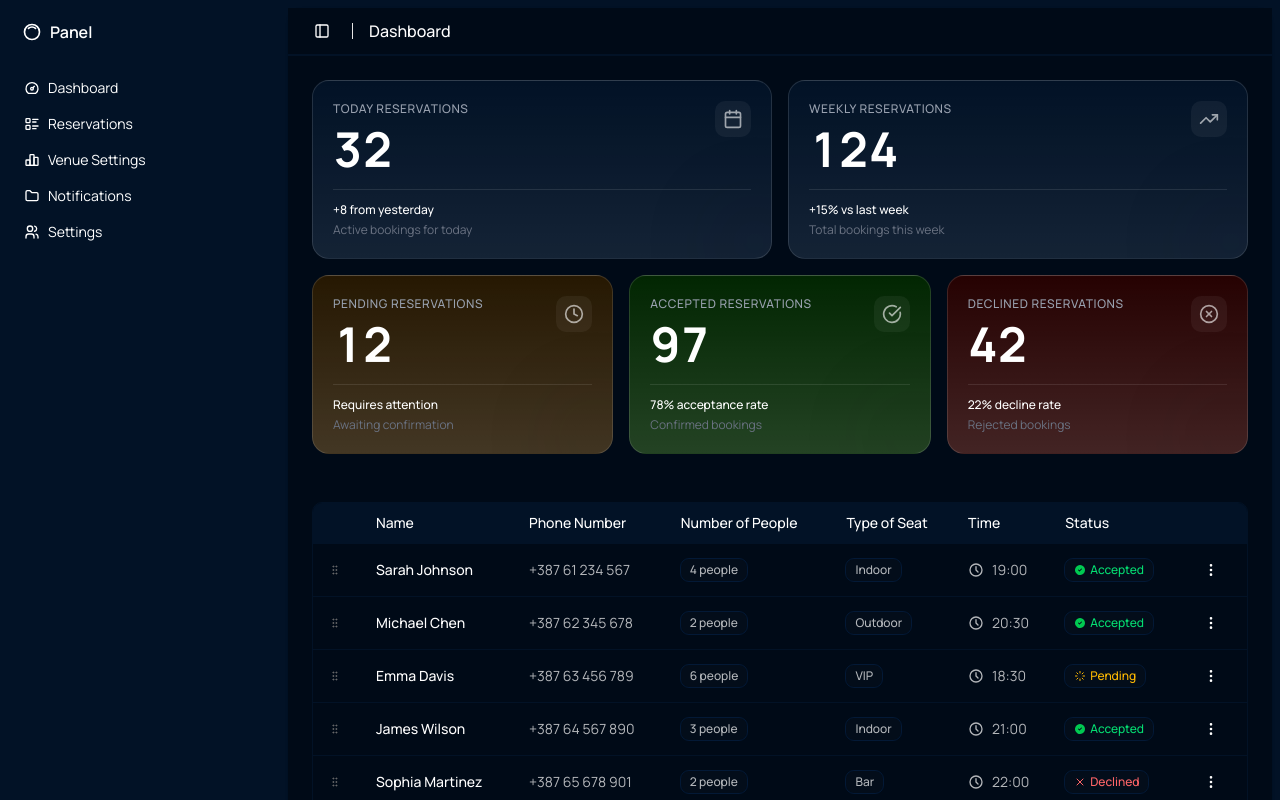
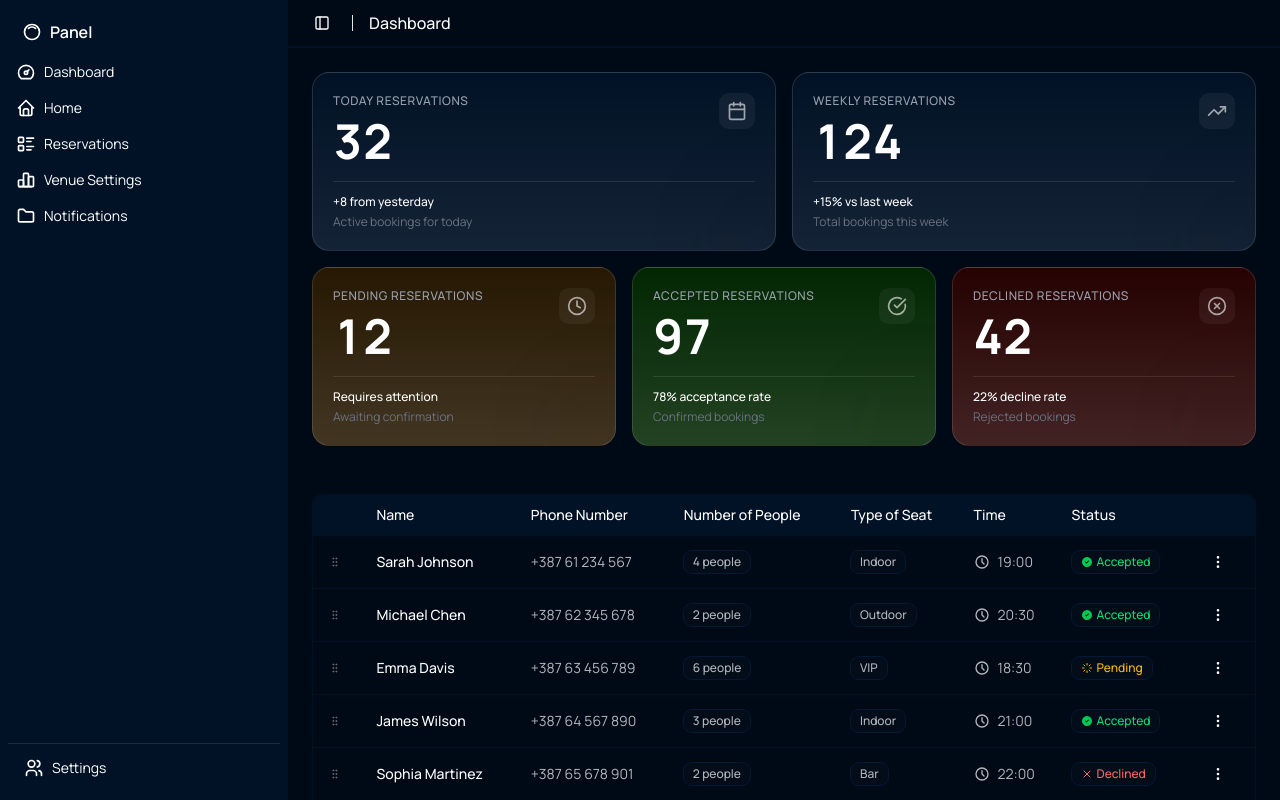
Before and after one commit to jasonkaiser/gdje-izlazimo, a Next.js app in the folder frontend/: page /dashboard/venue in a window 1280 px wide. Shown: the top 800 px of the page. Built offline with nearby package versions, Linux system fonts and the light colour scheme.

Commit message:
venue panel

```diff
--- a/frontend/app/dashboard/venue/page.jsx
+++ b/frontend/app/dashboard/venue/page.jsx
@@ -1,3 +1,6 @@
+"use client"
+
+import { motion } from "framer-motion"
 import { AppSidebar } from "@/components/app-sidebar"
 import { DataTable } from "@/components/data-table"
 import { SectionCards } from "@/components/section-cards"
@@ -7,33 +10,47 @@ import {
   SidebarProvider,
 } from "@/components/ui/sidebar"
 
-import data from "./data.json"
+import data from "./data.json" assert { type: "json" }
 
 export default function Page() {
   return (
     <SidebarProvider
       className="!bg-[#021226]"
-      style={
-        {
-          "--sidebar-width": "calc(var(--spacing) * 72)",
-          "--header-height": "calc(var(--spacing) * 12)"
-        }
-      }>
-      <AppSidebar variant="inset" />
+      style={{
+        "--sidebar-width": "calc(var(--spacing) * 72)",
+        "--header-height": "calc(var(--spacing) * 12)"
+      }}
+    >
+      {/* Sidebar animation */}
+      <motion.div
+        initial={{ x: -40, opacity: 0 }}
+        animate={{ x: 0, opacity: 1 }}
+        transition={{ duration: 0.6, ease: "easeOut" }}
+      >
+        <AppSidebar variant="inset" />
+      </motion.div>
+
       <SidebarInset>
         <SiteHeader />
         <div className="flex flex-1 flex-col bg-[#000A17]">
           <div className="@container/main flex flex-1 flex-col gap-2">
             <div className="flex flex-col gap-4 py-4 md:gap-6 md:py-6">
               <SectionCards />
-              <div className="px-4 lg:px-6">
 
-              </div>
-              <DataTable data={data} />
+              <div className="px-4 lg:px-6"></div>
+
+              {/* DataTable animation */}
+              <motion.div
+                initial={{ y: 30, opacity: 0 }}
+                animate={{ y: 0, opacity: 1 }}
+                transition={{ duration: 0.7, ease: "easeOut", delay: 0.2 }}
+              >
+                <DataTable data={data} />
+              </motion.div>
             </div>
           </div>
         </div>
       </SidebarInset>
     </SidebarProvider>
-  );
+  )
 }
--- a/frontend/components/Navbar.jsx
+++ b/frontend/components/Navbar.jsx
@@ -9,6 +9,7 @@ const Navbar = () => {
   const [hover, setHover] = useState(false);
 
   const navigationItems = [
+    { label: 'Panel', href: '/dashboard/venue' },
     { label: 'Kategorije', href: '#kategorije' },
     { label: 'Najpopularnije', href: '#najpopularnije' },
     { label: 'Top Dogadjaji', href: '#topdogadjaji' },
@@ -29,7 +30,6 @@ const Navbar = () => {
           </span>
         </div>
 
-
         <div className="relative h-10 w-13 bg-black/5 border border-gray-700/60 rounded-4xl">
           <Image
             src="/images/logo3.png"
@@ -44,11 +44,11 @@ const Navbar = () => {
       <div
         className="flex flex-col gap-2 mt-2 transition-all duration-300 overflow-hidden"
         style={{
-          maxHeight: hover ? '200px' : '0px',
+          maxHeight: hover ? '220px' : '0px',
         }}
       >
         {navigationItems.map((item, index) => (
-          <a
+          <Link
             key={item.label}
             href={item.href}
             className={`text-left font-normal text-[14px] hover:rounded-2xl px-3 py-1 transition-all cursor-pointer text-[#161616] hover:bg-gray-100 ${
@@ -56,7 +56,7 @@ const Navbar = () => {
             }`}
           >
             {item.label}
-          </a>
+          </Link>
         ))}
       </div>
     </div>
--- a/frontend/components/VenueModal.jsx
+++ b/frontend/components/VenueModal.jsx
@@ -70,7 +70,30 @@ export default function VenueModal({ isVisible, onClose }) {
 
               {/* Phone Input */}
               <div className="bg-[#0A1929] border border-white/10 rounded-2xl px-5 py-4 flex items-center gap-3 text-white/50">
-                <svg
+              <svg
+                xmlns="http://www.w3.org/2000/svg"
+                className="w-5 h-5"
+                fill="none"
+                stroke="currentColor"
+                viewBox="0 0 24 24"
+              >
+                <path
+                  strokeLinecap="round"
+                  strokeLinejoin="round"
+                  strokeWidth={2}
+                  d="M4 4h6v6H4V4zm10 0h6v6h-6V4zM4 14h6v6H4v-6zm10 0h6v6h-6v-6z"
+                />
+              </svg>
+
+                <input
+                  type="tel"
+                  placeholder="Tip Stola"
+                  className="bg-transparent outline-none flex-1 text-white placeholder:text-white/50"
+                />
+              </div>
+              {/* Phone Input */}
+              <div className="bg-[#0A1929] border border-white/10 rounded-2xl px-5 py-4 flex items-center gap-3 text-white/50">
+               <svg
                   className="w-5 h-5"
                   fill="none"
                   stroke="currentColor"
@@ -80,7 +103,7 @@ export default function VenueModal({ isVisible, onClose }) {
                     strokeLinecap="round"
                     strokeLinejoin="round"
                     strokeWidth={2}
-                    d="M17 20h5v-2a3 3 0 00-5.356-1.857M17 20H7m10 0v-2c0-.656-.126-1.283-.356-1.857M7 20H2v-2a3 3 0 015.356-1.857M7 20v-2c0-.656.126-1.283.356-1.857m0 0a5.002 5.002 0 019.288 0M15 7a3 3 0 11-6 0 3 3 0 016 0zm6 3a2 2 0 11-4 0 2 2 0 014 0zM7 10a2 2 0 11-4 0 2 2 0 014 0z"
+                    d="M3 5a2 2 0 012-2h3.28a1 1 0 01.948.684l1.498 4.493a1 1 0 01-.502 1.21l-2.257 1.13a11.042 11.042 0 005.516 5.516l1.13-2.257a1 1 0 011.21-.502l4.493 1.498a1 1 0 01.684.949V19a2 2 0 01-2 2h-1C9.716 21 3 14.284 3 6V5z"
                   />
                 </svg>
                 <input
@@ -89,7 +112,6 @@ export default function VenueModal({ isVisible, onClose }) {
                   className="bg-transparent outline-none flex-1 text-white placeholder:text-white/50"
                 />
               </div>
-
               {/* Number of People */}
               <div className="bg-[#0A1929] border border-white/10 rounded-2xl px-5 py-4 flex items-center gap-3 text-white/50">
                 <svg
@@ -102,7 +124,7 @@ export default function VenueModal({ isVisible, onClose }) {
                     strokeLinecap="round"
                     strokeLinejoin="round"
                     strokeWidth={2}
-                    d="M3 5a2 2 0 012-2h3.28a1 1 0 01.948.684l1.498 4.493a1 1 0 01-.502 1.21l-2.257 1.13a11.042 11.042 0 005.516 5.516l1.13-2.257a1 1 0 011.21-.502l4.493 1.498a1 1 0 01.684.949V19a2 2 0 01-2 2h-1C9.716 21 3 14.284 3 6V5z"
+                    d="M17 20h5v-2a3 3 0 00-5.356-1.857M17 20H7m10 0v-2c0-.656-.126-1.283-.356-1.857M7 20H2v-2a3 3 0 015.356-1.857M7 20v-2c0-.656.126-1.283.356-1.857m0 0a5.002 5.002 0 019.288 0M15 7a3 3 0 11-6 0 3 3 0 016 0zm6 3a2 2 0 11-4 0 2 2 0 014 0zM7 10a2 2 0 11-4 0 2 2 0 014 0z"
                   />
                 </svg>
                 <input
--- a/frontend/components/app-sidebar.jsx
+++ b/frontend/components/app-sidebar.jsx
@@ -1,28 +1,17 @@
 "use client"
 
 import * as React from "react"
+import Link from "next/link"
 import {
-  IconCamera,
   IconChartBar,
   IconDashboard,
-  IconDatabase,
-  IconFileAi,
-  IconFileDescription,
-  IconFileWord,
   IconFolder,
-  IconHelp,
+  IconListDetails,
+  IconUsers,
+  IconHome,
   IconInnerShadowTop,
-  IconListDetails,
-  IconReport,
-  IconSearch,
-  IconSettings,
-  IconUsers,
 } from "@tabler/icons-react"
 
-import { NavDocuments } from "@/components/nav-documents"
-import { NavMain } from "@/components/nav-main"
-import { NavSecondary } from "@/components/nav-secondary"
-import { NavUser } from "@/components/nav-user"
 import {
   Sidebar,
   SidebarContent,
@@ -33,63 +22,71 @@ import {
   SidebarMenuItem,
 } from "@/components/ui/sidebar"
 
-const data = {
-  user: {
-    name: "shadcn",
-    email: "m@example.com",
-    avatar: "/avatars/shadcn.jpg",
-  },
-  navMain: [
-    {
-      title: "Dashboard",
-      url: "#",
-      icon: IconDashboard,
-    },
-    {
-      title: "Reservations",
-      url: "#",
-      icon: IconListDetails,
-    },
-    {
-      title: "Venue Settings",
-      url: "#",
-      icon: IconChartBar,
-    },
-    {
-      title: "Notifications",
-      url: "#",
-      icon: IconFolder,
-    },
-    {
-      title: "Settings",
-      url: "#",
-      icon: IconUsers,
-    },
-  ],
+const mainNav = [
+  { title: "Dashboard", href: "#", icon: IconDashboard },
+  { title: "Home", href: "/", icon: IconHome },
+  { title: "Reservations", href: "#", icon: IconListDetails },
+  { title: "Venue Settings", href: "#", icon: IconChartBar },
+  { title: "Notifications", href: "#", icon: IconFolder },
+]
 
-}
+const bottomNav = [
+  { title: "Settings", href: "#", icon: IconUsers },
+]
 
-export function AppSidebar({
-  ...props
-}) {
+export function AppSidebar(props) {
   return (
     <Sidebar collapsible="offcanvas" {...props}>
+      {/* Header */}
       <SidebarHeader className="bg-[#021226]">
         <SidebarMenu>
           <SidebarMenuItem>
             <SidebarMenuButton asChild className="data-[slot=sidebar-menu-button]:!p-1.5">
-              <a href="#">
+              <Link href="/">
                 <IconInnerShadowTop className="!size-5 !text-white" />
                 <span className="text-base text-white font-semibold">Panel</span>
-              </a>
+              </Link>
             </SidebarMenuButton>
           </SidebarMenuItem>
         </SidebarMenu>
       </SidebarHeader>
+
+      {/* Main Menu */}
       <SidebarContent className="!bg-[#021226] !text-white">
-        <NavMain items={data.navMain}/>
+        <SidebarMenu>
+          {mainNav.map((item) => (
+            <SidebarMenuItem key={item.title}>
+              <SidebarMenuButton asChild>
+                <Link
+                  href={item.href}
+                  className="flex items-center gap-2 text-white hover:text-gray-300 transition-colors"
+                >
+                  <item.icon className="!size-5" />
+                  <span>{item.title}</span>
+                </Link>
+              </SidebarMenuButton>
+            </SidebarMenuItem>
+          ))}
+        </SidebarMenu>
+      </SidebarContent>
 
-      </SidebarContent>
+      <SidebarFooter className="bg-[#021226] border-t border-white/10">
+        <SidebarMenu>
+          {bottomNav.map((item) => (
+            <SidebarMenuItem key={item.title}>
+              <SidebarMenuButton asChild>
+                <Link
+                  href={item.href}
+                  className="flex items-center gap-2 text-white hover:text-gray-300 transition-colors"
+                >
+                  <item.icon className="!size-5" />
+                  <span>{item.title}</span>
+                </Link>
+              </SidebarMenuButton>
+            </SidebarMenuItem>
+          ))}
+        </SidebarMenu>
+      </SidebarFooter>
     </Sidebar>
-  );
+  )
 }
--- a/frontend/components/section-cards.jsx
+++ b/frontend/components/section-cards.jsx
@@ -1,12 +1,47 @@
-import React from 'react';
-import { Calendar, Clock, CheckCircle, XCircle, TrendingUp } from 'lucide-react';
+"use client";
+import React, { useRef } from "react";
+import { Calendar, Clock, CheckCircle, XCircle, TrendingUp } from "lucide-react";
+import { motion, useInView, useReducedMotion } from "framer-motion";
 
 export function SectionCards() {
+  const prefersReducedMotion = useReducedMotion();
+
+  // Ref and view tracking for scroll animation
+  const sectionRef = useRef(null);
+  const sectionInView = useInView(sectionRef, { once: true, margin: "-100px" });
+
+  // Animation variants
+  const fadeInUp = {
+    hidden: { opacity: 0, y: prefersReducedMotion ? 0 : 30 },
+    visible: {
+      opacity: 1,
+      y: 0,
+      transition: { duration: 0.5, ease: [0.25, 0.1, 0.25, 1] }
+    }
+  };
+
+  const staggerContainer = {
+    hidden: { opacity: 0 },
+    visible: {
+      opacity: 1,
+      transition: { staggerChildren: 0.1, delayChildren: 0.1 }
+    }
+  };
+
+  const scaleIn = {
+    hidden: { opacity: 0, scale: prefersReducedMotion ? 1 : 0.9 },
+    visible: {
+      opacity: 1,
+      scale: 1,
+      transition: { duration: 0.4, ease: [0.25, 0.1, 0.25, 1] }
+    }
+  };
+
   const cards = [
     {
       title: "Today Reservations",
       value: "32",
-      gradient: "linear-gradient(180deg, rgba(255, 255, 255, 0) 0%, rgba(255, 255, 255, 0.0705) 100%)",
+      gradient: "linear-gradient(180deg, rgba(255,255,255,0) 0%, rgba(255,255,255,0.07) 100%)",
       bgColor: "#021226",
       icon: Calendar,
       footerText: "Active bookings for today",
@@ -15,7 +50,7 @@ export function SectionCards() {
     {
       title: "Weekly Reservations",
       value: "124",
-      gradient: "linear-gradient(180deg, rgba(255, 255, 255, 0) 0%, rgba(255, 255, 255, 0.0705) 100%)",
+      gradient: "linear-gradient(180deg, rgba(255,255,255,0) 0%, rgba(255,255,255,0.07) 100%)",
       bgColor: "#021226",
       icon: TrendingUp,
       footerText: "Total bookings this week",
@@ -24,7 +59,7 @@ export function SectionCards() {
     {
       title: "Pending Reservations",
       value: "12",
-      gradient: "linear-gradient(180deg, rgba(255, 255, 255, 0) 0%, rgba(255, 255, 255, 0.1316) 100%)",
+      gradient: "linear-gradient(180deg, rgba(255,255,255,0) 0%, rgba(255,255,255,0.13) 100%)",
       bgColor: "#261802",
       icon: Clock,
       footerText: "Awaiting confirmation",
@@ -33,7 +68,7 @@ export function SectionCards() {
     {
       title: "Accepted Reservations",
       value: "97",
-      gradient: "linear-gradient(180deg, rgba(255, 255, 255, 0) 0%, rgba(255, 255, 255, 0.1316) 100%)",
+      gradient: "linear-gradient(180deg, rgba(255,255,255,0) 0%, rgba(255,255,255,0.13) 100%)",
       bgColor: "#022602",
       icon: CheckCircle,
       footerText: "Confirmed bookings",
@@ -42,7 +77,7 @@ export function SectionCards() {
     {
       title: "Declined Reservations",
       value: "42",
-      gradient: "linear-gradient(180deg, rgba(255, 255, 255, 0) 0%, rgba(255, 255, 255, 0.1316) 100%)",
+      gradient: "linear-gradient(180deg, rgba(255,255,255,0) 0%, rgba(255,255,255,0.13) 100%)",
       bgColor: "#260202",
       icon: XCircle,
       footerText: "Rejected bookings",
@@ -51,21 +86,33 @@ export function SectionCards() {
   ];
 
   return (
-    <div className="space-y-4 px-4 lg:px-6">
+    <motion.div
+      ref={sectionRef}
+      initial="hidden"
+      animate={sectionInView ? "visible" : "hidden"}
+      variants={staggerContainer}
+      className="space-y-4 px-4 lg:px-6"
+    >
       {/* First Row */}
-      <div className="grid grid-cols-1 gap-4 @xl/main:grid-cols-2">
+      <motion.div
+        className="grid grid-cols-1 gap-4 @xl/main:grid-cols-2"
+        variants={staggerContainer}
+      >
         {cards.slice(0, 2).map((card, index) => {
           const Icon = card.icon;
           return (
-            <div
+            <motion.div
               key={index}
-              className="relative overflow-hidden transition-all duration-300 hover:scale-[1.02]"
+              variants={scaleIn}
+              whileHover={{ scale: prefersReducedMotion ? 1 : 1.03 }}
+              whileTap={{ scale: prefersReducedMotion ? 1 : 0.97 }}
+              className="relative overflow-hidden transition-all duration-300"
               style={{
                 background: card.gradient + ", " + card.bgColor,
-                border: '1px solid rgba(255, 255, 255, 0.12)',
-                borderRadius: '17px',
-                padding: '20px',
-                minHeight: '133px'
+                border: "1px solid rgba(255,255,255,0.12)",
+                borderRadius: "17px",
+                padding: "20px",
+                minHeight: "133px"
               }}
             >
               <div className="flex items-start justify-between mb-4">
@@ -78,48 +125,52 @@ export function SectionCards() {
                   </h2>
                 </div>
                 <div
-                  className="p-2 rounded-lg"
-                  style={{
-                    background: 'rgba(255, 255, 255, 0.05)',
-                  }}
+                  className="p-2 rounded-lg bg-white/5"
                 >
                   <Icon className="w-5 h-5 text-white opacity-60" />
                 </div>
               </div>
 
-              <div className="mt-auto pt-3 border-t border-white/10">
+              <motion.div
+                className="mt-auto pt-3 border-t border-white/10"
+                variants={fadeInUp}
+              >
                 <div className="flex items-center gap-2 mb-1">
                   <span className="text-white text-xs font-medium">{card.trend}</span>
                 </div>
-                <p className="text-gray-500 text-xs">
-                  {card.footerText}
-                </p>
-              </div>
+                <p className="text-gray-500 text-xs">{card.footerText}</p>
+              </motion.div>
 
-              {/* Subtle glow effect */}
+              {/* Subtle glow */}
               <div
                 className="absolute -bottom-8 -right-8 w-24 h-24 rounded-full opacity-10 blur-2xl pointer-events-none"
                 style={{ background: card.bgColor }}
               />
-            </div>
+            </motion.div>
           );
         })}
-      </div>
+      </motion.div>
 
       {/* Second Row */}
-      <div className="grid grid-cols-1 gap-4 @xl/main:grid-cols-3">
+      <motion.div
+        className="grid grid-cols-1 gap-4 @xl/main:grid-cols-3"
+        variants={staggerContainer}
+      >
         {cards.slice(2, 5).map((card, index) => {
           const Icon = card.icon;
           return (
-            <div
+            <motion.div
               key={index}
-              className="relative overflow-hidden transition-all duration-300 hover:scale-[1.02]"
+              variants={scaleIn}
+              whileHover={{ scale: prefersReducedMotion ? 1 : 1.03 }}
+              whileTap={{ scale: prefersReducedMotion ? 1 : 0.97 }}
+              className="relative overflow-hidden transition-all duration-300"
               style={{
                 background: card.gradient + ", " + card.bgColor,
-                border: '1px solid rgba(255, 255, 255, 0.12)',
-                borderRadius: '17px',
-                padding: '20px',
-                minHeight: '133px'
+                border: "1px solid rgba(255,255,255,0.12)",
+                borderRadius: "17px",
+                padding: "20px",
+                minHeight: "133px"
               }}
             >
               <div className="flex items-start justify-between mb-4">
@@ -131,34 +182,29 @@ export function SectionCards() {
                     {card.value}
                   </h2>
                 </div>
-                <div
-                  className="p-2 rounded-lg"
-                  style={{
-                    background: 'rgba(255, 255, 255, 0.05)',
-                  }}
-                >
+                <div className="p-2 rounded-lg bg-white/5">
                   <Icon className="w-5 h-5 text-white opacity-60" />
                 </div>
               </div>
 
-              <div className="mt-auto pt-3 border-t border-white/10">
+              <motion.div
+                className="mt-auto pt-3 border-t border-white/10"
+                variants={fadeInUp}
+              >
                 <div className="flex items-center gap-2 mb-1">
                   <span className="text-white text-xs font-medium">{card.trend}</span>
                 </div>
-                <p className="text-gray-500 text-xs">
-                  {card.footerText}
-                </p>
-              </div>
+                <p className="text-gray-500 text-xs">{card.footerText}</p>
+              </motion.div>
 
-              {/* Subtle glow effect */}
               <div
                 className="absolute -bottom-8 -right-8 w-24 h-24 rounded-full opacity-10 blur-2xl pointer-events-none"
                 style={{ background: card.bgColor }}
               />
-            </div>
+            </motion.div>
           );
         })}
-      </div>
-    </div>
+      </motion.div>
+    </motion.div>
   );
 }
```
